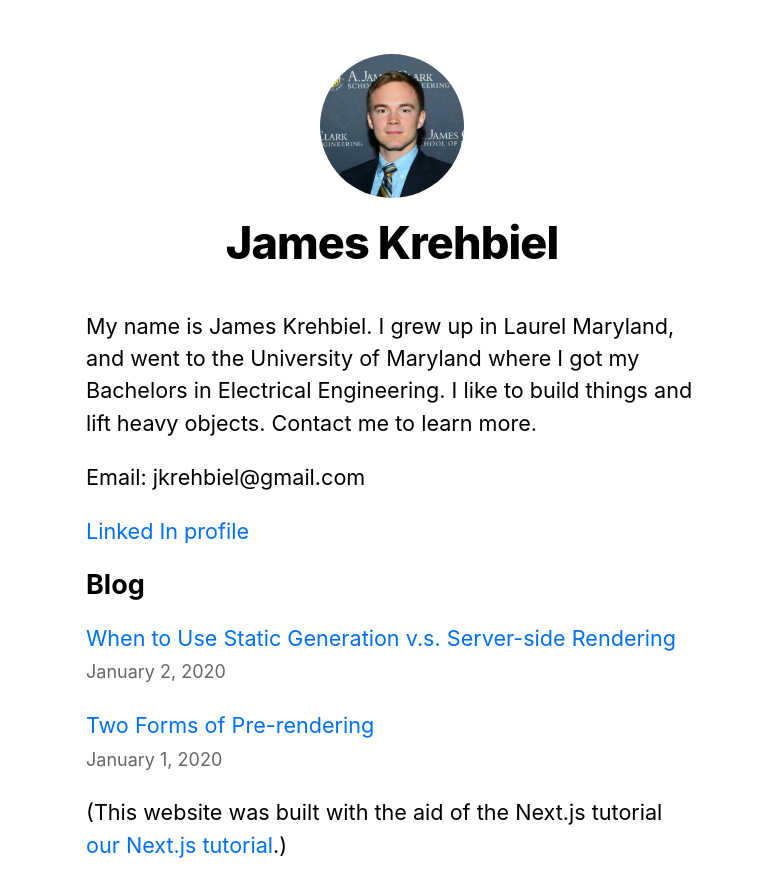
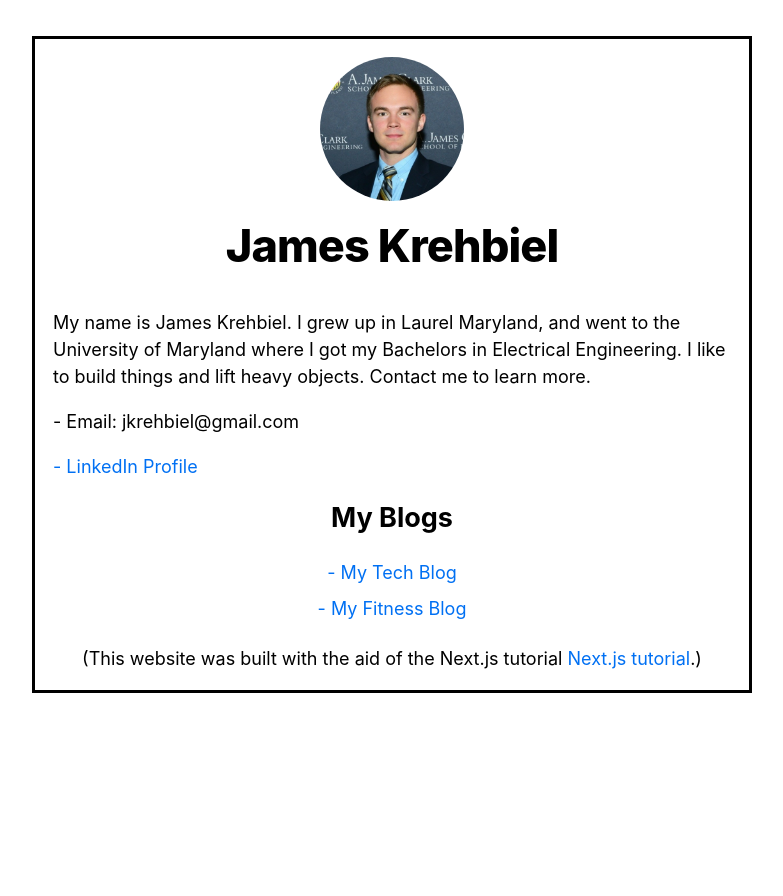
Before and after one commit to segguzi/blog, a Next.js app: page / in a window 1280 px wide. Shown: the top 896 px of the page, without its empty margins (248-1031 px from the left). After the commit the page ends 801 px from the top, so only its background shows below. Built offline with nearby package versions, Linux system fonts and the light colour scheme.

Commit message:
Added two dirs for different post types

```diff
--- a/components/layout.js
+++ b/components/layout.js
@@ -10,6 +10,7 @@ export const siteTitle = 'James Krehbiels blog'
 export default function Layout({ children, home }) {
   return (
     <div className={styles.container}>
+
       <Head>
         <link rel="icon" href="/favicon.ico" />
         <meta
@@ -25,6 +26,7 @@ export default function Layout({ children, home }) {
         <meta name="og:title" content={siteTitle} />
         <meta name="twitter:card" content="summary_large_image" />
       </Head>
+
       <header className={styles.header}>
         {home ? (
           <>
@@ -60,7 +62,9 @@ export default function Layout({ children, home }) {
           </>
         )}
       </header>
+
       <main>{children}</main>
+
       {!home && (
         <div className={styles.backToHome}>
           <Link href="/">
--- a/components/layout.module.css
+++ b/components/layout.module.css
@@ -1,13 +1,16 @@
 .container {
-  max-width: 36rem;
+  max-width: 40rem;
   padding: 0 1rem;
-  margin: 3rem auto 6rem;
+  margin: 2rem auto 6rem;
+  border: 3px solid black;
+  box-shadow: 5px;
 }
 
 .header {
   display: flex;
   flex-direction: column;
   align-items: center;
+  margin: 1rem 1rem 1rem;
 }
 
 .backToHome {
--- a/lib/posts.js
+++ b/lib/posts.js
@@ -4,9 +4,12 @@ import matter from 'gray-matter'
 import remark from 'remark'
 import html from 'remark-html'
 
-const postsDirectory = path.join(process.cwd(), 'posts')
+var pDir = ''
 
-export function getSortedPostsData() {
+export function getSortedPostsData(postsDir) {
+	pDir = postsDir
+	console.log(pDir)
+   const postsDirectory = path.join(process.cwd(), pDir)
   // Get file names under /posts
   const fileNames = fs.readdirSync(postsDirectory)
   const allPostsData = fileNames.map(fileName => {
@@ -39,6 +42,7 @@ export function getSortedPostsData() {
 }
 
 export function getAllPostIds() {
+  const postsDirectory = path.join(process.cwd(), pDir)
   const fileNames = fs.readdirSync(postsDirectory)
 
   // Returns an array that looks like this:
--- a/pages/index.js
+++ b/pages/index.js
@@ -3,51 +3,30 @@ import Layout, { siteTitle } from '../components/layout'
 import Link from 'next/link'
 import Date from '../components/date'
 import utilStyles from '../styles/utils.module.css'
-import { getSortedPostsData } from '../lib/posts'
 
-export async function getStaticProps() {
-  const allPostsData = getSortedPostsData()
-  return {
-    props: {
-      allPostsData
-    }
-  }
-}
-
-export default function Home({ allPostsData }) {
+export default function Home({}) {
   return (
     <Layout home>
       <Head>
         <title>{siteTitle}</title>
       </Head>
       <section className={utilStyles.headingMd}>
-        <p>My name is James Krehbiel. I grew up in Laurel Maryland, and went to the University of Maryland where I got my Bachelors in Electrical Engineering. I like to build things and lift heavy objects. Contact me to learn more.</p>
-		<p>Email: jkrehbiel@gmail.com</p>
-		<Link href={`https://www.linkedin.com/in/james-krehbiel-43b783118/`}>
-					<a>Linked In profile</a>
-		</Link>
+        <p>My name is James Krehbiel. I grew up in Laurel Maryland, and went to the University of Maryland where I got my Bachelors in Electrical Engineering.
+		I like to build things and lift heavy objects. Contact me to learn more.</p>
+		<p>- Email: jkrehbiel@gmail.com</p>
+		<a href="https://www.linkedin.com/in/james-krehbiel-43b783118/">- LinkedIn Profile</a>
       </section>
-	  <section className={`${utilStyles.headingMd} ${utilStyles.padding1px}`}>
-        <h2 className={utilStyles.headingLg}>Blog</h2>
+	  <section className={`${utilStyles.bodyMd} ${utilStyles.padding1px}`}>
+        <h2 className={utilStyles.headingLg}>My Blogs</h2>
         <ul className={utilStyles.list}>
-          {allPostsData.map(({ id, date, title }) => (
-            <li className={utilStyles.listItem} key={id}>
-				<Link href={`/posts/${id}`}>
-					<a>{title}</a>
-				</Link>
-				<br />
-				<small className={utilStyles.lightText}>
-					<Date dateString={date} />
-				</small>
-			</li>
-          ))}
+			<a href = "/techBlogIndex">- My Tech Blog<br /></a>
+			<a href = "/fitBlogIndex">- My Fitness Blog</a>
         </ul>
 		 <p>
           (This website was built with the aid of the Next.js tutorial{' '}
-          <a href="https://nextjs.org/learn">our Next.js tutorial</a>.)
+          <a href="https://nextjs.org/learn">Next.js tutorial</a>.)
         </p>
       </section>
-
     </Layout>
   )
 }
--- a/styles/utils.module.css
+++ b/styles/utils.module.css
@@ -21,8 +21,14 @@
 }
 
 .headingMd {
-  font-size: 1.2rem;
+  font-size: 1rem;
   line-height: 1.5;
+}
+
+.bodyMd {
+  font-size: 1rem;
+  line-height: 1.5;
+  text-align: center;
 }
 
 .borderCircle {
@@ -40,6 +46,7 @@
 .list {
   list-style: none;
   padding: 0;
+  line-height: 2rem;
   margin: 0;
 }
 
```
Also changed, not shown: fitblogposts/Fit fit fit.md (added, +6 -0 lines), pages/fitBlogIndex.js (added, +43 -0 lines), pages/techBlogIndex.js (added, +41 -0 lines), techblogposts/pre-rendering.md (renamed from posts/pre-rendering.md), techblogposts/ssg-ssr.md (renamed from posts/ssg-ssr.md).
